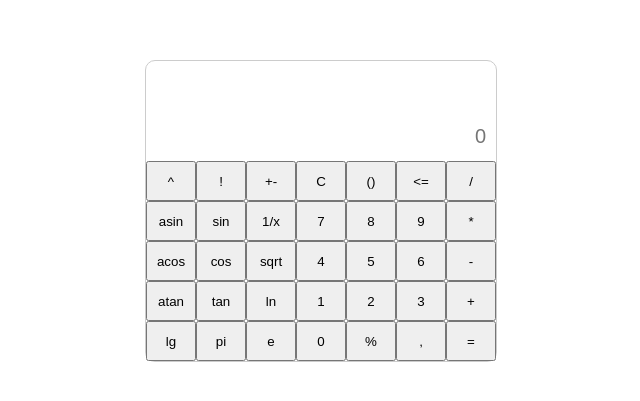
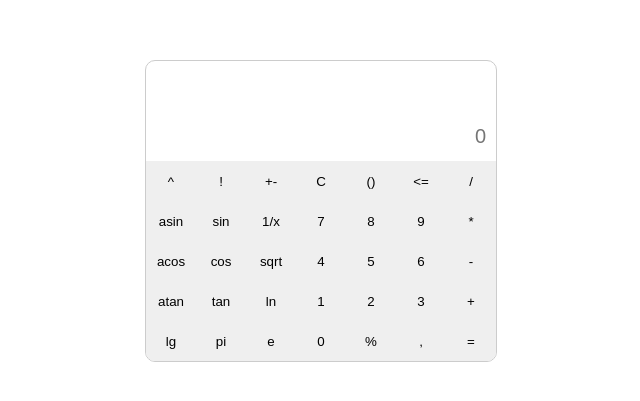
Before and after one commit to ryabykhms/react-calc, a React (Create React App) app: page / in a window 1280 px wide. Shown: the part 189-590 px from the top of the page, without its empty margins (319-959 px from the left). Built offline with nearby package versions, Linux system fonts and the light colour scheme.

Commit message:
Button panel style changed

```diff
--- a/src/Calculator.css
+++ b/src/Calculator.css
@@ -5,6 +5,7 @@
   flex-direction: column;
   border: 1px solid #ccc;
   border-radius: 10px;
+  overflow: hidden;
 }
 
 .calc-screen {
@@ -42,4 +43,6 @@
 .calc-button {
   width: 50px;
   height: 40px;
+  border: none;
+  outline: none;
 }
--- a/src/Panel.js
+++ b/src/Panel.js
@@ -2,16 +2,16 @@ import Button from "./Button";
 import React from "react";
 
 function Panel(props) {
-  const operations = props.operations;
+  const operationsList = props.operations;
   const onButtonClick = props.onButtonClick;
 
-  const operationButtons = operations.map((operations, id) => {
+  const operationButtons = operationsList.map((operations, id) => {
     return (
       <div className="calc-panel__row" key={id}>
         {
           operations.map((operation, idx) => {
             return (
-              <Button key={idx} operation={operation} onButtonClick={onButtonClick} />
+              <Button key={idx} operation={operation} onButtonClick={onButtonClick}/>
             )
           })
         }
```
